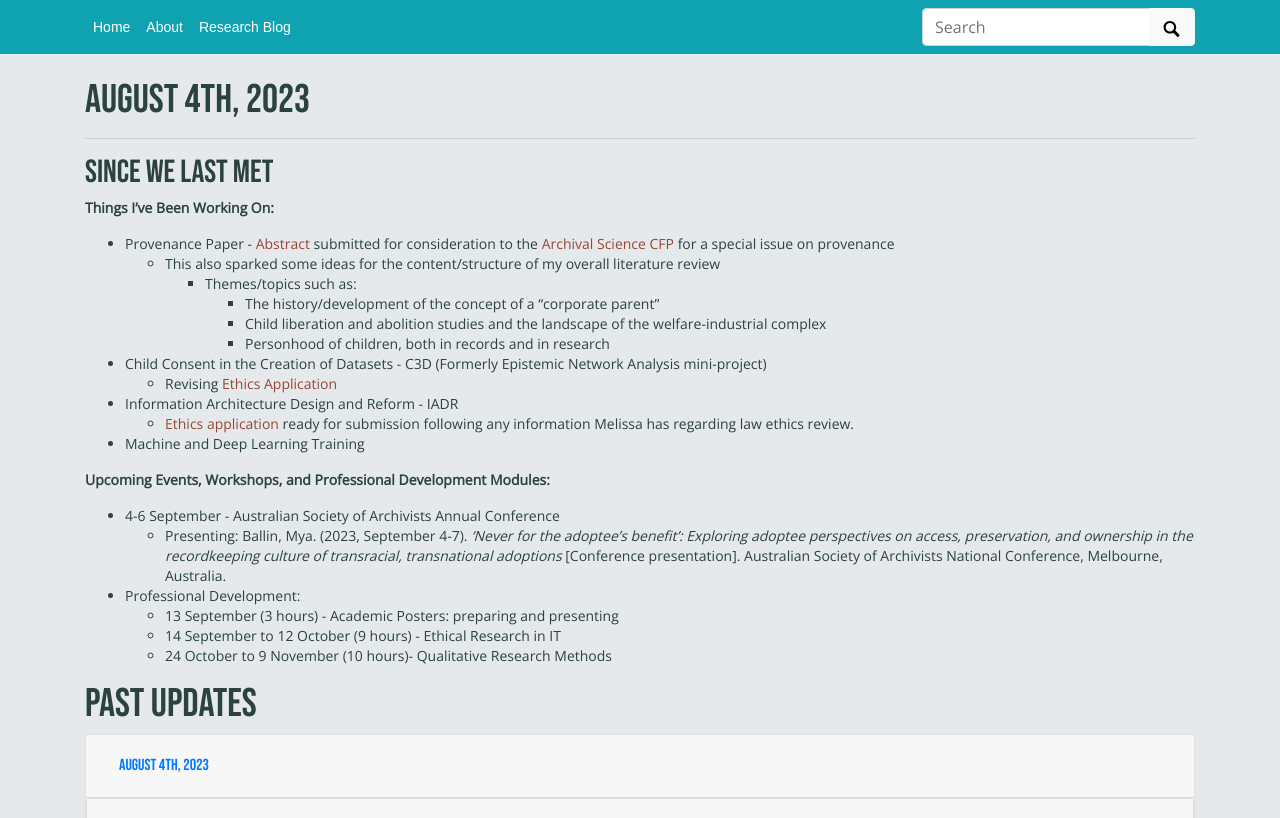
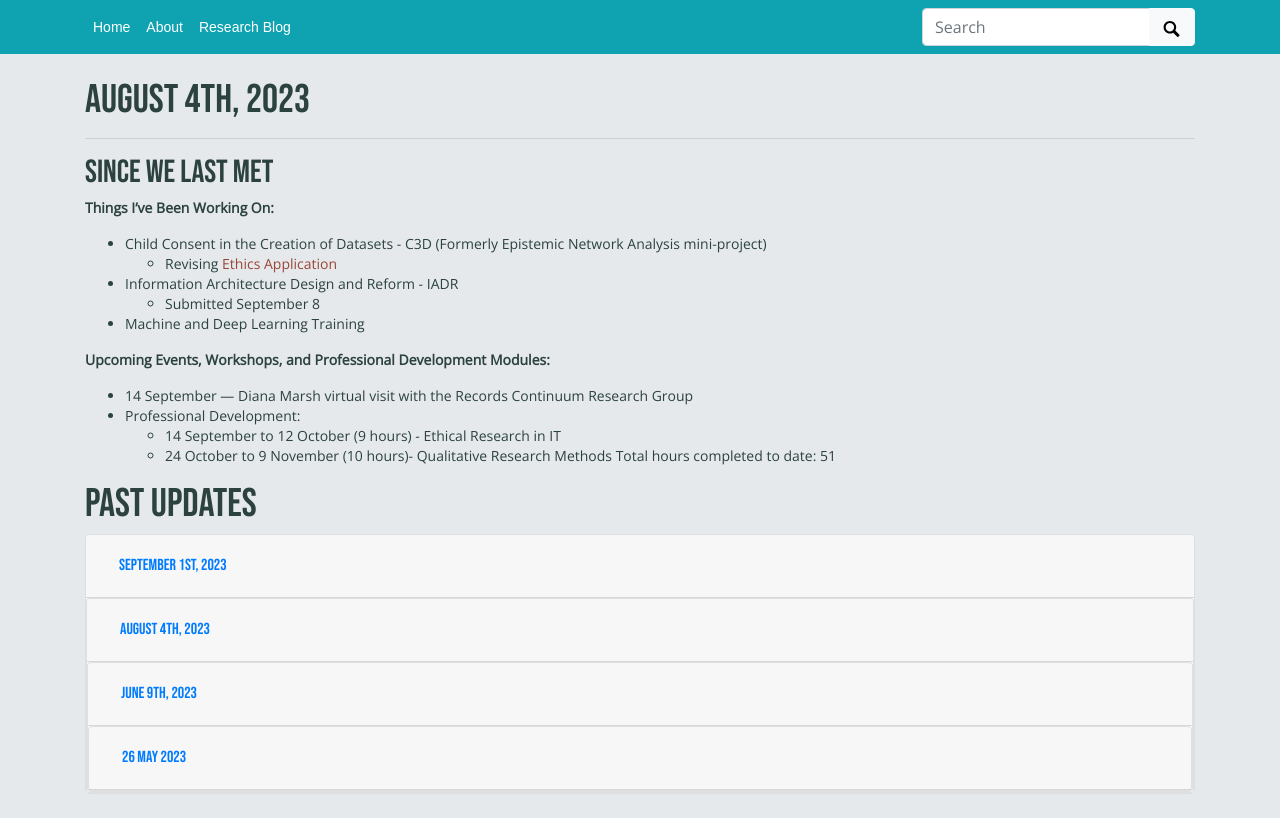
Before and after one commit to mxballin/recordkeeping-governance, a Jekyll site: the page built from pages/updates.md, in a window 1280 px wide. Shown: the part 100-918 px from the top of the page. Built offline with Jekyll 4.4.1, drawn with Linux system fonts in a browser that asks for light colours; some web fonts are replaced; grey boxes are pictures that could not be loaded.

Commit message:
Update updates.md

```diff
--- a/pages/updates.md
+++ b/pages/updates.md
@@ -11,31 +11,75 @@ permalink: /updates.html
 ## Since We Last Met
 
 __Things I've Been Working On:__
-* Provenance Paper - [Abstract](https://docs.google.com/document/d/1kq83mrJp6Vw1y7P2TyYxNxDo45bm6Tpc0xzc3pTjsQc/edit?usp=sharing) submitted for consideration to the [Archival Science CFP](https://archivespublishing.com/2023/07/13/cfp-archival-science-special-issue-on-provenance/) for a special issue on provenance
-  * This also sparked some ideas for the content/structure of my overall literature review
-      * Themes/topics such as:
-        * The history/development of the concept of a "corporate parent"
-        * Child liberation and abolition studies and the landscape of the welfare-industrial complex
-        * Personhood of children, both in records and in research
-
 * Child Consent in the Creation of Datasets - C3D (Formerly Epistemic Network Analysis mini-project)
     * Revising [Ethics Application](https://docs.google.com/document/d/1tlpJCSd5iN0XOJaPCiGQ6wHCR5XFQZ5EMgOk8tkS2fI/edit?usp=sharing)
 * Information Architecture Design and Reform - IADR
-    * [Ethics application](https://docs.google.com/document/d/1pN_cWehzD5Km2r61Dyba0TY_yt2S8bvVsSwd2UbKlaU/edit?usp=sharing) ready for submission following any information Melissa has regarding law ethics review.
+    * Submitted September 8
 * Machine and Deep Learning Training
 
 
 __Upcoming Events, Workshops, and Professional Development Modules:__
-* 4-6 September - Australian Society of Archivists Annual Conference
-  * Presenting: Ballin, Mya. (2023, September 4-7). <i>'Never for the adoptee's benefit': Exploring adoptee perspectives on access, preservation, and ownership in the recordkeeping culture of transracial, transnational adoptions</i> [Conference presentation]. Australian Society of Archivists National Conference, Melbourne, Australia.
+* 14 September — Diana Marsh virtual visit with the Records Continuum Research Group
 * Professional Development:
-  * 13 September (3 hours) - Academic Posters: preparing and presenting
   * 14 September to 12 October (9 hours) - Ethical Research in IT
   * 24 October to 9 November (10 hours)- Qualitative Research Methods
+  Total hours completed to date: 51
 
 
 # Past Updates
+<div id="accordion">
+     <div class="card">
+    <div class="card-header" id="headingOne">
+      <h5 class="mb-0">
+        <button class="btn btn-link" data-toggle="collapse" data-target="#collapseOne" aria-expanded="true" aria-controls="collapseOne">
+          September 1st, 2023
+        </button>
+      </h5>
+    </div>
+    <div id="collapseOne" class="collapse" aria-labelledby="headingOne" data-parent="#accordion">
+      <div class="card-body">
+<p><strong>Things I&#39;ve Been Working On:</strong></p>
+<ul>
+<li><p>Provenance Paper - <a href="https://docs.google.com/document/d/1kq83mrJp6Vw1y7P2TyYxNxDo45bm6Tpc0xzc3pTjsQc/edit?usp=sharing">Abstract</a> submitted for consideration to the <a href="https://archivespublishing.com/2023/07/13/cfp-archival-science-special-issue-on-provenance/">Archival Science CFP</a> for a special issue on provenance</p>
+<ul>
+<li>This also sparked some ideas for the content/structure of my overall literature review<ul>
+<li>Themes/topics such as:<ul>
+<li>The history/development of the concept of a &quot;corporate parent&quot;</li>
+<li>Child liberation and abolition studies and the landscape of the welfare-industrial complex</li>
+<li>Personhood of children, both in records and in research</li>
+</ul>
+</li>
+</ul>
+</li>
+</ul>
+</li>
+<li><p>Child Consent in the Creation of Datasets - C3D (Formerly Epistemic Network Analysis mini-project)</p>
+<ul>
+<li>Revising <a href="https://docs.google.com/document/d/1tlpJCSd5iN0XOJaPCiGQ6wHCR5XFQZ5EMgOk8tkS2fI/edit?usp=sharing">Ethics Application</a></li>
+</ul>
+</li>
+<li>Information Architecture Design and Reform - IADR<ul>
+<li><a href="https://docs.google.com/document/d/1pN_cWehzD5Km2r61Dyba0TY_yt2S8bvVsSwd2UbKlaU/edit?usp=sharing">Ethics application</a> ready for submission following any information Melissa has regarding law ethics review.</li>
+</ul>
+</li>
+<li>Machine and Deep Learning Training</li>
+</ul>
+<p><strong>Upcoming Events, Workshops, and Professional Development Modules:</strong></p>
+<ul>
+<li>4-6 September - Australian Society of Archivists Annual Conference<ul>
+<li>Presenting: Ballin, Mya. (2023, September 4-7). <i>&#39;Never for the adoptee&#39;s benefit&#39;: Exploring adoptee perspectives on access, preservation, and ownership in the recordkeeping culture of transracial, transnational adoptions</i> [Conference presentation]. Australian Society of Archivists National Conference, Melbourne, Australia.</li>
+</ul>
+</li>
+<li>Professional Development:<ul>
+<li>13 September (3 hours) - Academic Posters: preparing and presenting</li>
+<li>14 September to 12 October (9 hours) - Ethical Research in IT</li>
+<li>24 October to 9 November (10 hours)- Qualitative Research Methods</li>
+</ul>
+</li>
+</ul>
 
+</div>
+    </div>
 <div id="accordion">
      <div class="card">
     <div class="card-header" id="headingOne">
```
